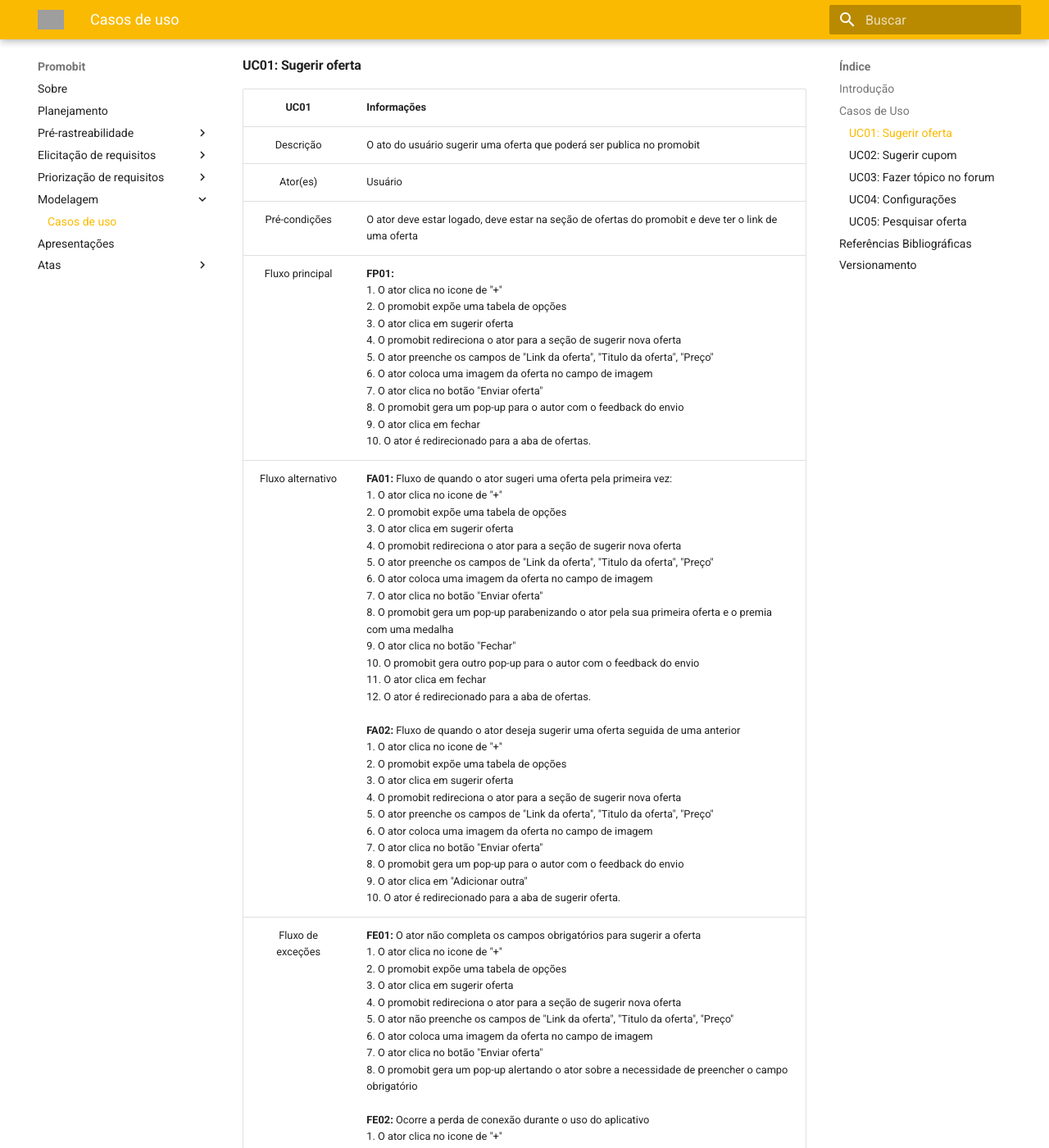
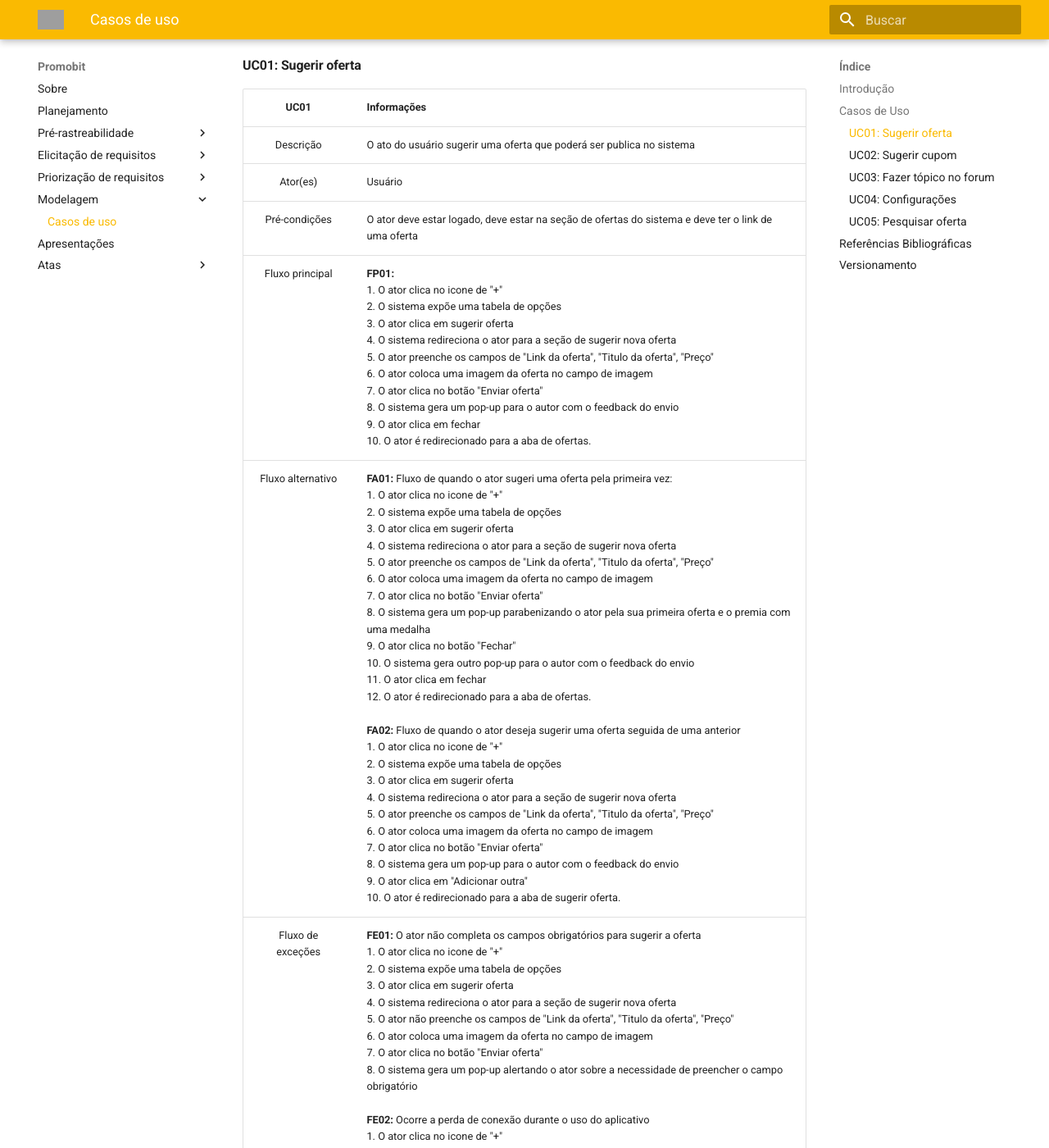
Before and after one commit to Joao-Pedro-Moura/2020.1-Promobit, an MkDocs documentation site: the page built from docs/modelagem/caso_de_uso.md, in a window 1280 px wide and 1400 px high, scrolled down 383 px. Shown: the whole window at 82% size. Built offline with MkDocs 1.6.1 and Material for MkDocs 9.7.7, drawn with Linux system fonts in a browser that asks for light colours; old or Windows-style settings are respelled for this version of MkDocs; some of the changed text lies outside the part shown; grey boxes are pictures that could not be loaded.

Commit message:
Correções gerais

```diff
--- a/docs/modelagem/caso_de_uso.md
+++ b/docs/modelagem/caso_de_uso.md
@@ -12,12 +12,12 @@
 
 |         UC01           |                                           Informações                                           |
 | :--------------------: | -------------------------------------------------------------------------------------------- |
-|       Descrição        | O ato do usuário sugerir uma oferta que poderá ser publica no promobit |
+|       Descrição        | O ato do usuário sugerir uma oferta que poderá ser publica no sistema |
 |          Ator(es)      | Usuário |
-|   Pré-condições        | O ator deve estar logado, deve estar na seção de ofertas do promobit e deve ter o link de uma oferta |
-|    Fluxo principal     | **FP01:**<br /> 1. O ator clica no icone de "+" <br /> 2. O promobit expõe uma tabela de opções <br /> 3. O ator clica em sugerir oferta <br /> 4. O promobit redireciona o ator para a seção de sugerir nova oferta <br /> 5. O ator preenche os campos de "Link da oferta", "Titulo da oferta", "Preço" <br /> 6. O ator coloca uma imagem da oferta no campo de imagem <br /> 7. O ator clica no botão "Enviar oferta" <br /> 8. O promobit gera um pop-up para o autor com o feedback do envio <br /> 9. O ator clica em fechar <br /> 10. O ator é redirecionado para a aba de ofertas. |
-| Fluxo alternativo      | **FA01:** Fluxo de quando o ator sugeri uma oferta pela primeira vez:<br /> 1. O ator clica no icone de "+" <br /> 2. O promobit expõe uma tabela de opções <br /> 3. O ator clica em sugerir oferta <br /> 4. O promobit redireciona o ator para a seção de sugerir nova oferta <br /> 5. O ator preenche os campos de "Link da oferta", "Titulo da oferta", "Preço" <br /> 6. O ator coloca uma imagem da oferta no campo de imagem <br /> 7. O ator clica no botão "Enviar oferta" <br /> 8. O promobit gera um pop-up parabenizando o ator pela sua primeira oferta e o premia com uma medalha <br /> 9. O ator clica no botão "Fechar" <br /> 10. O promobit gera outro pop-up para o autor com o feedback do envio <br /> 11. O ator clica em fechar <br /> 12. O ator é redirecionado para a aba de ofertas. <br /><br /> **FA02:** Fluxo de quando o ator deseja sugerir uma oferta seguida de uma anterior <br /> 1. O ator clica no icone de "+" <br /> 2. O promobit expõe uma tabela de opções <br /> 3. O ator clica em sugerir oferta <br /> 4. O promobit redireciona o ator para a seção de sugerir nova oferta <br /> 5. O ator preenche os campos de "Link da oferta", "Titulo da oferta", "Preço" <br /> 6. O ator coloca uma imagem da oferta no campo de imagem <br /> 7. O ator clica no botão "Enviar oferta" <br /> 8. O promobit gera um pop-up para o autor com o feedback do envio <br /> 9. O ator clica em "Adicionar outra" <br /> 10. O ator é redirecionado para a aba de sugerir oferta.|
-|   Fluxo de exceções    | **FE01:** O ator não completa os campos obrigatórios para sugerir a oferta <br /> 1. O ator clica no icone de "+" <br /> 2. O promobit expõe uma tabela de opções <br /> 3. O ator clica em sugerir oferta <br /> 4. O promobit redireciona o ator para a seção de sugerir nova oferta <br /> 5. O ator não preenche os campos de "Link da oferta", "Titulo da oferta", "Preço" <br /> 6. O ator coloca uma imagem da oferta no campo de imagem <br /> 7. O ator clica no botão "Enviar oferta" <br /> 8. O promobit gera um pop-up alertando o ator sobre a necessidade de preencher o campo obrigatório <br /><br /> **FE02:** Ocorre a perda de conexão durante o uso do aplicativo <br /> 1. O ator clica no icone de "+" <br /> 2. O promobit expõe uma tabela de opções <br /> 3. O ator clica em sugerir oferta <br /> 4. O sistema gera um pop-up alertando sobre a impossíbilidade de realizar a ação <br /> 5. O ator clica no botão "ok" |
+|   Pré-condições        | O ator deve estar logado, deve estar na seção de ofertas do sistema e deve ter o link de uma oferta |
+|    Fluxo principal     | **FP01:**<br /> 1. O ator clica no icone de "+" <br /> 2. O sistema expõe uma tabela de opções <br /> 3. O ator clica em sugerir oferta <br /> 4. O sistema redireciona o ator para a seção de sugerir nova oferta <br /> 5. O ator preenche os campos de "Link da oferta", "Titulo da oferta", "Preço" <br /> 6. O ator coloca uma imagem da oferta no campo de imagem <br /> 7. O ator clica no botão "Enviar oferta" <br /> 8. O sistema gera um pop-up para o autor com o feedback do envio <br /> 9. O ator clica em fechar <br /> 10. O ator é redirecionado para a aba de ofertas. |
+| Fluxo alternativo      | **FA01:** Fluxo de quando o ator sugeri uma oferta pela primeira vez:<br /> 1. O ator clica no icone de "+" <br /> 2. O sistema expõe uma tabela de opções <br /> 3. O ator clica em sugerir oferta <br /> 4. O sistema redireciona o ator para a seção de sugerir nova oferta <br /> 5. O ator preenche os campos de "Link da oferta", "Titulo da oferta", "Preço" <br /> 6. O ator coloca uma imagem da oferta no campo de imagem <br /> 7. O ator clica no botão "Enviar oferta" <br /> 8. O sistema gera um pop-up parabenizando o ator pela sua primeira oferta e o premia com uma medalha <br /> 9. O ator clica no botão "Fechar" <br /> 10. O sistema gera outro pop-up para o autor com o feedback do envio <br /> 11. O ator clica em fechar <br /> 12. O ator é redirecionado para a aba de ofertas. <br /><br /> **FA02:** Fluxo de quando o ator deseja sugerir uma oferta seguida de uma anterior <br /> 1. O ator clica no icone de "+" <br /> 2. O sistema expõe uma tabela de opções <br /> 3. O ator clica em sugerir oferta <br /> 4. O sistema redireciona o ator para a seção de sugerir nova oferta <br /> 5. O ator preenche os campos de "Link da oferta", "Titulo da oferta", "Preço" <br /> 6. O ator coloca uma imagem da oferta no campo de imagem <br /> 7. O ator clica no botão "Enviar oferta" <br /> 8. O sistema gera um pop-up para o autor com o feedback do envio <br /> 9. O ator clica em "Adicionar outra" <br /> 10. O ator é redirecionado para a aba de sugerir oferta.|
+|   Fluxo de exceções    | **FE01:** O ator não completa os campos obrigatórios para sugerir a oferta <br /> 1. O ator clica no icone de "+" <br /> 2. O sistema expõe uma tabela de opções <br /> 3. O ator clica em sugerir oferta <br /> 4. O sistema redireciona o ator para a seção de sugerir nova oferta <br /> 5. O ator não preenche os campos de "Link da oferta", "Titulo da oferta", "Preço" <br /> 6. O ator coloca uma imagem da oferta no campo de imagem <br /> 7. O ator clica no botão "Enviar oferta" <br /> 8. O sistema gera um pop-up alertando o ator sobre a necessidade de preencher o campo obrigatório <br /><br /> **FE02:** Ocorre a perda de conexão durante o uso do aplicativo <br /> 1. O ator clica no icone de "+" <br /> 2. O sistema expõe uma tabela de opções <br /> 3. O ator clica em sugerir oferta <br /> 4. O sistema gera um pop-up alertando sobre a impossíbilidade de realizar a ação <br /> 5. O ator clica no botão "ok" |
 |     Pós condições      | O ator poderá ter uma oferta publicada e o ator terá a oferta que sugeriu no seu histórico de ofertas |
 |    Rastreabilidade     | Requisito Funcional 3 do documento contendo todos os requisitos - RF3 Sugerir oferta |
 
@@ -26,16 +26,26 @@
 #### UC03: Fazer tópico no forum
 
 #### UC04: Configurações
+|         UC04           | Informações |
+| :---------: |----------- |
+|       Descrição        | O ato do usuário configurar o sistema |
+|          Ator(es)      | Usuário |
+|   Pré-condições        | O ator deve estar logado |
+|    Fluxo principal     | |
+|  Fluxo alternativo     | |
+|   Fluxo de exceções    | |
+|     Pós condições      | O ator poderá ter o sistema configurado como ele quiser |
+|    Rastreabilidade     | |
 
 #### UC05: Pesquisar oferta
 |         UC05           | Informações |
 | :---------: |----------- |
-|       Descrição        | O ato do usuário pesquisar uma oferta no promobit |
+|       Descrição        | O ato do usuário pesquisar uma oferta no sistema |
 |          Ator(es)      | Usuário |
-|   Pré-condições        | O ator deve estar logado, deve estar na seção de ofertas do promobit além de saber o que procura |
-|    Fluxo principal     | **FP01:**<br /> 1. O ator clica no icone de :mag: <br /> 2. O promobit expõe uma tabela de busca com algumas buscas recentes <br /> 3. O ator clica na caixa de pesquisa <br /> 4. O ator digita a oferta que procura <br /> 5. O promobit lista as ofertas que correspondem à busca|
-| Fluxo alternativo      | **FA01:** Fluxo de quando o ator pesquisou recentemente um produto:<br /> 1. O ator clica no icone de :mag: <br /> 2. O ator clica no nome do produto buscado recentemente <br /> 3. O promobit lista as ofertas que correspondem à busca <br /> <br /> **FA02:** Fluxo de quando o ator prefere buscar um produto dentre os mais buscados:<br /> 1. O ator clica no icone de :mag: <br /> 2. O ator clica no nome do produto listado na seção "Produtos mais buscados" <br /> 3. O promobit lista as ofertas que correspondem à busca|
-|   Fluxo de exceções    | **FE02:** Ocorre a perda de conexão durante o uso do aplicativo <br /> 1. O ator clica no icone de :mag: <br /> 2. O promobit expõe uma tabela de busca com algumas buscas recentes <br /> 3. O ator clica na caixa de pesquisa <br /> 4. O ator digita a oferta que procura <br /> 5. O promobit não lista as ofertas que correspondem à busca |
+|   Pré-condições        | O ator deve estar logado, deve estar na seção de ofertas do sistema além de saber o que procura |
+|    Fluxo principal     | **FP01:**<br /> 1. O ator clica no icone de :mag: <br /> 2. O sistema expõe uma tabela de busca <br /> 3. O ator clica na caixa de pesquisa <br /> 4. O ator digita a oferta que procura <br /> 5. O ator seleciona a aba ofertas <br /> 6. O sistema lista as ofertas que correspondem à busca|
+| Fluxo alternativo      | **FA01:** Fluxo de quando o ator pesquisou recentemente um produto:<br /> 1. O ator clica no icone de :mag: <br /> 2. O ator clica no nome do produto buscado recentemente <br /> 3. O ator seleciona a aba ofertas <br /> 4. O sistema lista as ofertas que correspondem à busca <br /> <br /> **FA02:** Fluxo de quando o ator prefere buscar um produto dentre os mais buscados:<br /> 1. O ator clica no icone de :mag: <br /> 2. O ator clica no nome do produto listado na seção "Produtos mais buscados" <br /> 3. O ator seleciona a aba ofertas <br /> 4. O sistema lista as ofertas que correspondem à busca|
+|   Fluxo de exceções    | **FE02:** Ocorre a perda de conexão durante o uso do aplicativo <br /> 1. O ator clica no icone de :mag: <br /> 2. O sistema expõe uma tabela de busca <br /> 3. O ator clica na caixa de pesquisa <br /> 4. O ator digita a oferta que procura <br />  5. O ator seleciona a aba ofertas <br /> 6. O sistema não lista as ofertas que correspondem à busca |
 |     Pós condições      | O ator poderá ter encontrado uma oferta publicada e do produto desejado |
 |    Rastreabilidade     | Requisito Funcional 7 do documento contendo todos os requisitos - RF7 Pesquisar oferta |
 
```
Also changed, not shown: other parts of docs/modelagem/caso_de_uso.md (+2 -0 lines).
